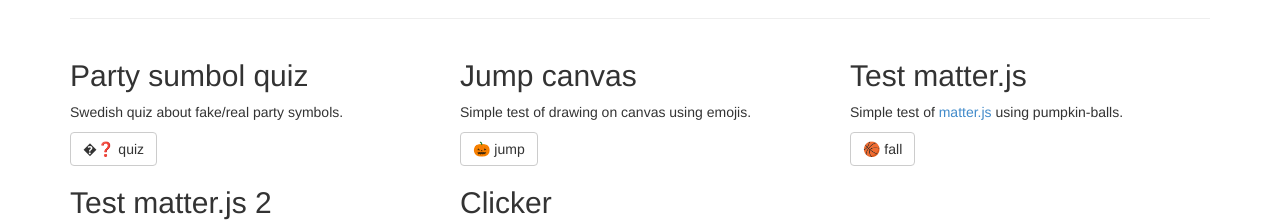
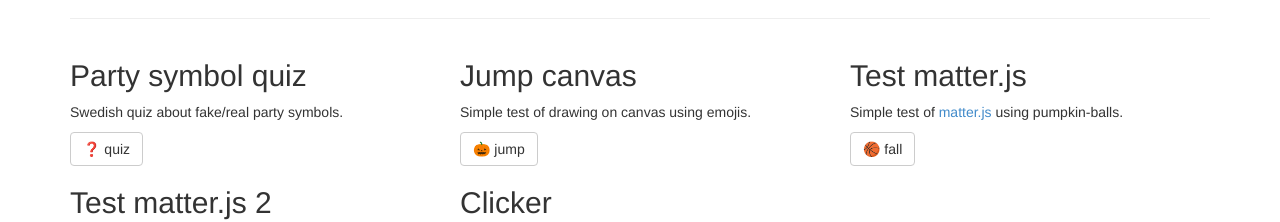
Before and after one commit to borsna/borsna.github.io, a plain HTML site: page index.html in a window 1280 px wide. Shown: the part 394-616 px from the top of the page. Drawn offline with Linux system fonts and the light colour scheme.

Commit message:
fix spllling

```diff
--- a/index.html
+++ b/index.html
@@ -90,9 +90,9 @@
 
         <div class="row">
             <div class="col-md-4">
-                <h2>Party sumbol quiz</h2>
+                <h2>Party symbol quiz</h2>
                 <p>Swedish quiz about fake/real party symbols.</p>
-                <a class="btn btn-default" href="https://borsna.github.io/riktigt-parti-2022">�❓ quiz</a>
+                <a class="btn btn-default" href="https://borsna.github.io/riktigt-parti-2022">❓ quiz</a>
             </div>
 
             <div class="col-md-4">
```
